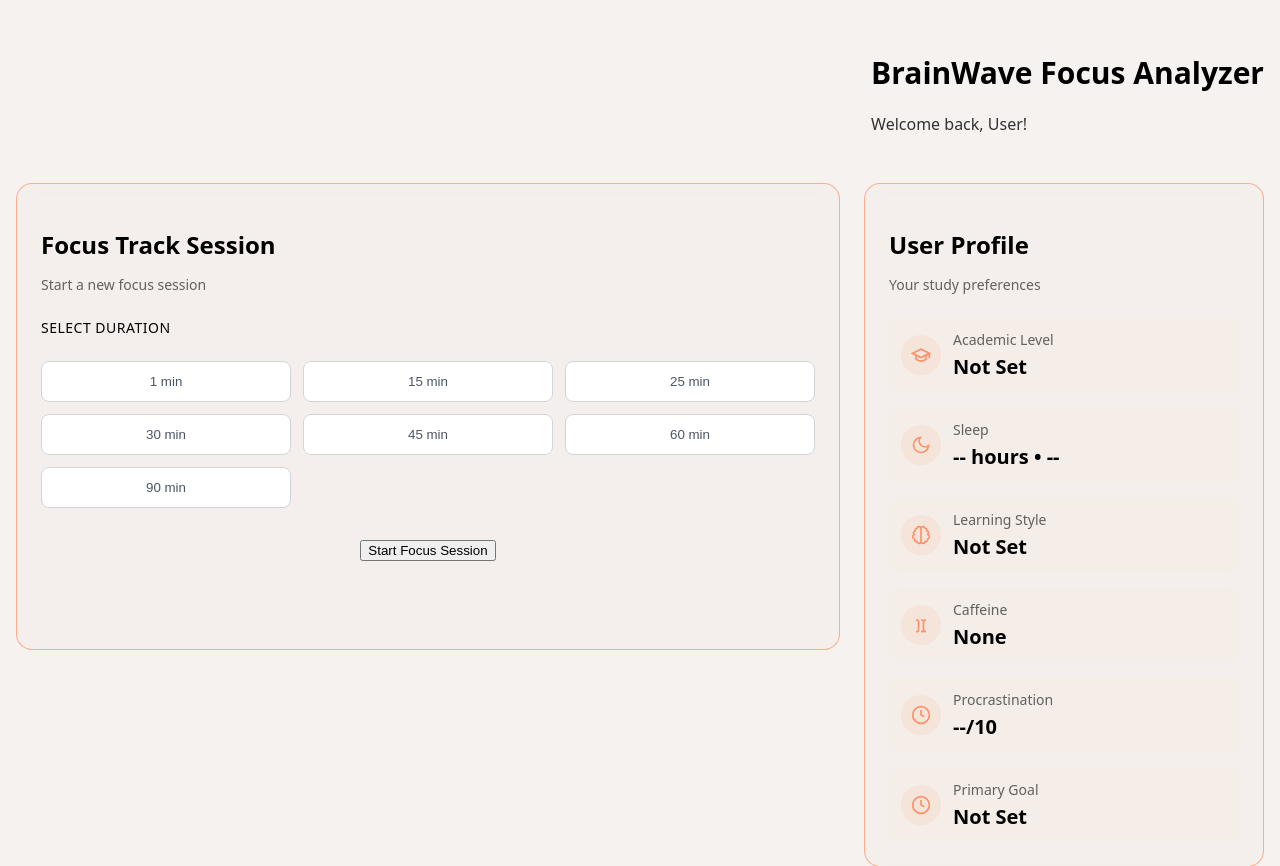
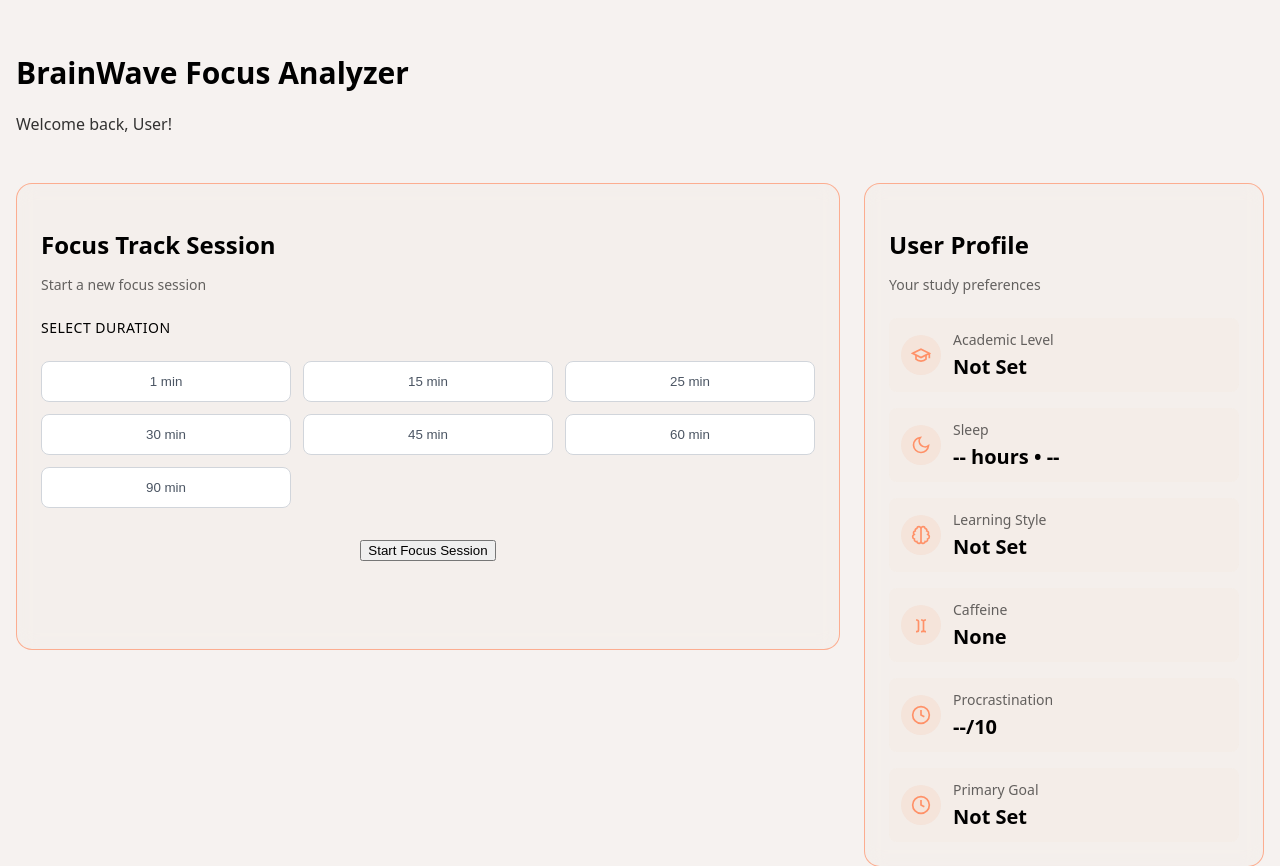
Before and after one commit to areebar-netizen/MCS_Capstone, a Django app: template webapp/secondBrain_App/templates/dashboard.html in a window 1280 px wide. Shown: the top 866 px of the page. Run offline with Django 5.2, Linux system fonts and the light colour scheme; the template is opened without the code that fills it, so the values that code supplies are empty; parts of the project's set-up code (start-up, migrations or seed data) failed here and were passed over.

Commit message:
moved header back to the left side

```diff
--- a/webapp/secondBrain_App/static/css/style.css
+++ b/webapp/secondBrain_App/static/css/style.css
@@ -63,7 +63,7 @@ body {
 /* Dashboard Header */
 .dashboard-header {
     display: flex;
-    justify-content: space-between;
+    justify-content: left;
     align-items: center;
     margin-bottom: 2rem;
 }
```
